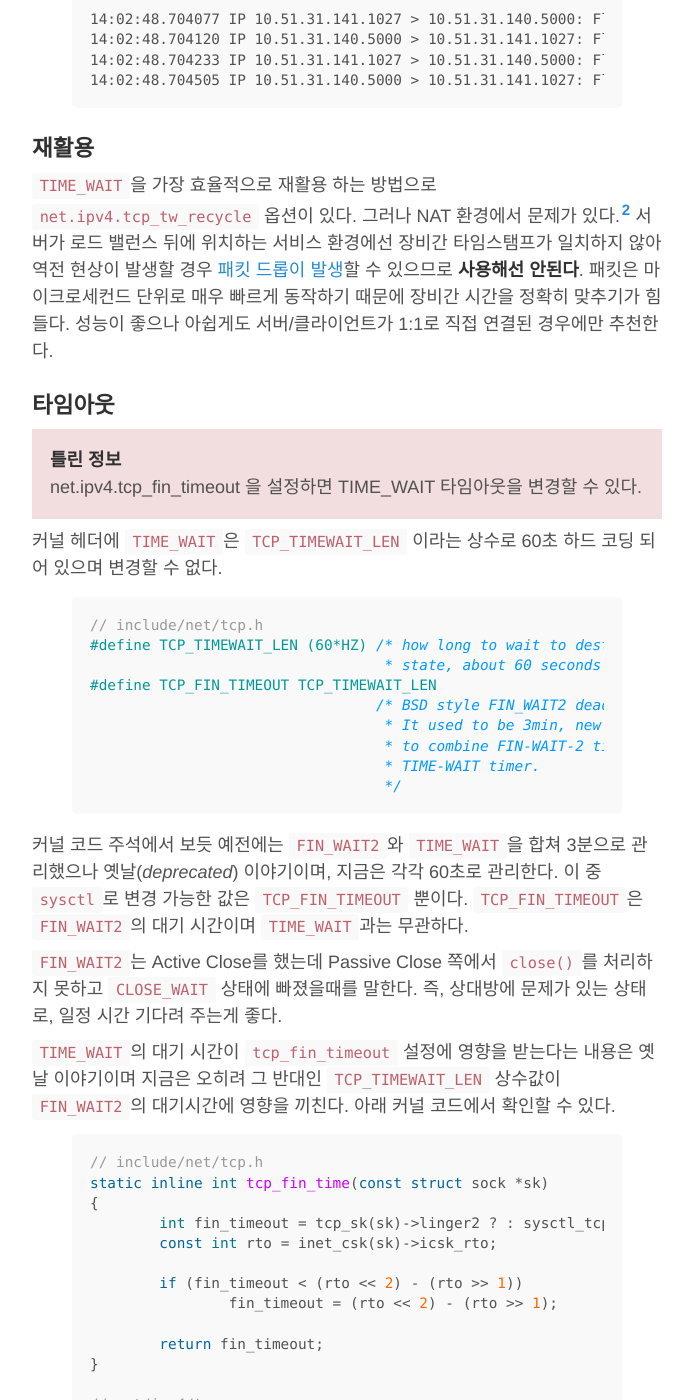
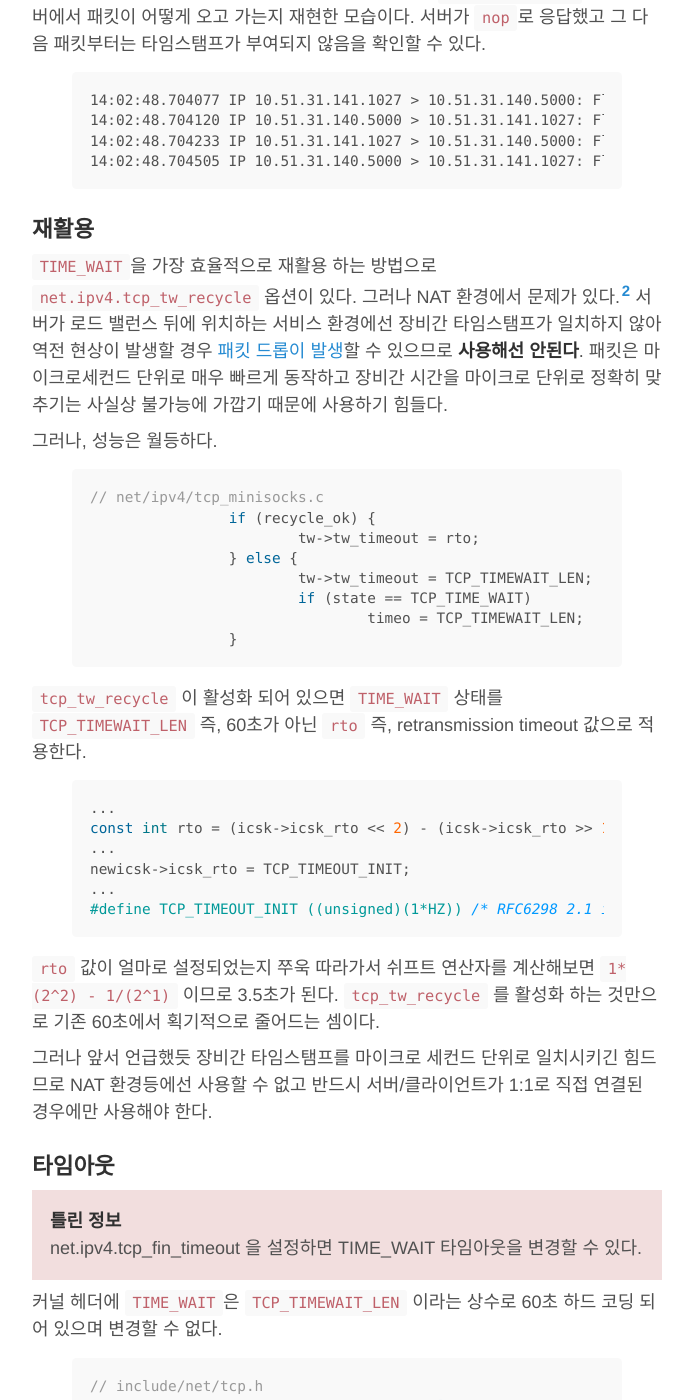
Before and after one commit to Umaigenomu/likejazz.github.io, a Jekyll site: the page built from _posts/2015-06-14-time-wait.md, in a window 1280 px wide and 1400 px high, scrolled down 19389 px. Shown: the whole window, without its empty margins (293-986 px from the left). Built offline with Jekyll 4.4.1, drawn with Linux system fonts in a browser that asks for light colours; some of the changed text lies outside the part shown.

Commit message:
Publishing

```diff
--- a/_posts/2015-06-14-time-wait.md
+++ b/_posts/2015-06-14-time-wait.md
@@ -296,8 +296,8 @@ SO_REUSEADDR 와 tcp_tw_reuse 는 동일하게 적용되는 옵션이다.
 {% endhighlight %}
 커널 코드에서 `SO_REUSEADDR`은 socket 구조체 sk_reuse를 1로 설정하므로 `tcp_tw_reuse`를 설정하는 것과 동일한 역할을 한다. 그러나 여기에는 결정적인 차이가 있는데, 전자는 커널(서버)의 역할이고 후자는 glibc(클라이언트)의 역할로 서로 다르다는 점이다.
 
-- `SO_REUSEADDR`: **서버 소켓에 적용되는 옵션**
-- `tcp_tw_reuse`: **클라이언트 소켓에 적용되는 옵션**
+- `SO_REUSEADDR`: **서버 소켓**에 적용되는 옵션
+- `tcp_tw_reuse`: **클라이언트 소켓**에 적용되는 옵션
 
 클라이언트 소켓에 `SO_REUSEADDR`을 부여한다고 `TIME_WAIT`을 재사용할 수 있는게 아니다. `tcp_tw_reuse` 커널 설정이 필요하다.
 
@@ -394,27 +394,27 @@ $ ss -ant | awk '{print $1}' | grep -v '[a-z]' | sort | uniq -c
 만일 많은 사람들이 오해하고 있는 것 처럼, 서버가 로컬 포트를 사용하고 로컬 포트는 단 하나의 소켓에만 바인딩된다고 가정한다면,
 
 1. 지금 처럼 9만개 가까운 `TIME_WAIT`을 만들어 낼 수 없다. 로컬 포트는 (2^16)-1 = 65,535개가 최대다.
-1. OS 몰래 비밀 포트를 여는 방법이 존재하는게 아니라면 `tcpdump`에 보이지 않을리 없다. 서버는 최초 바인딩된 포트만 사용해서 패킷을 주고 받는다.
+1. OS 몰래 비밀 포트를 여는 백도어가 존재하는게 아니라면 `tcpdump`에 보이지 않을리 없다. 최초 바인딩된 포트만 사용해 패킷을 주고 받는걸 확인할 수 있다.
 
 서버가 할당하는 것은 포트가 아닌 **소켓**이며 서버의 포트는 최초 `bind()`시 하나만 사용한다. 로컬 포트를 할당하는 것은 클라이언트이며, 클라이언트가 `connect()`시 로컬 포트를 임의로(ephemeral port) 바인딩하면서 서버의 소켓과 연결된다.
 
 소켓은 *\<protocol\>, \<src addr\>, \<src port\>, \<dest addr\>, \<dest port\>* 이 5개 값이 유니크하게 구성된다. 따라서 서버 포트가 추가되거나 클라이언트의 IP가 추가될 경우 그 만큼의 새로운 쌍을 생성할 수 있어 `TIME_WAIT`가 많이 남아 있어도 별 문제가 없다.
 
-소켓의 수는 설정된 리눅스 파일 디스크립터만큼 생성할 수 있다.
+소켓의 수는 설정된 리눅스 파일 디스크립터만큼 생성할 수 있다. 아래 설정으로 서버가 이론적으로는 26만개가 넘는 클라이언트도 받을 수 있다는 얘기다.
 
 {% highlight text %}
 $ sysctl fs.file-max
 fs.file-max = 262144
 {% endhighlight %}
 
-서버가 또 다른 서버에 클라이언트로 접속하지만 않는다면 자신의 로컬 포트는 사용할 일이 없으며, 리눅스의 로컬 포트 범위는 3만개 정도로 설정되어 있다.
+서버가 또 다른 서버에 클라이언트로 접속하지만 않는다면 자신의 로컬 포트는 사용할 일이 없으며, 리눅스의 로컬 포트 범위는 3만개 정도로 설정되어 있다. 마찬가지로 이론적으로는 3만개의 서버에 동시 접속이 가능하다.
 
 {% highlight text %}
 $ sysctl net.ipv4.ip_local_port_range
 net.ipv4.ip_local_port_range = 32768  61000
 {% endhighlight %}
 
-만일 서버 투 서버로 1:1 대용량 접속이 발생할 경우 클라이언트의 최대 요청 수는 500 RPS 까지 가능하다는 얘기다. 이 수치를 넘어서지 않는다면 아무런 커널 설정도 변경할 필요가 없다.
+만일 서버 투 서버로 1:1 대용량 접속이 발생할 경우 한 대의 클라이언트에서 가능한 최대 요청 수는 500 RPS(Requests Per Second) 정도다. 500 * 60 (TIME_WAIT 시간) = 3만개 이기 때문이다. 이 수치를 넘어서지 않는다면 아무런 커널 설정도 변경할 필요가 없으며, 부하 테스트 등 특수한 용도여야 이 수치를 넘어설 수 있을 것이다.
 
 ### 재사용
 
@@ -627,7 +627,32 @@ net.ipv4.tcp_tw_reuse = 1
 
 ### 재활용
 
-`TIME_WAIT`을 가장 효율적으로 재활용 하는 방법으로 `net.ipv4.tcp_tw_recycle` 옵션이 있다. 그러나 NAT 환경에서 문제가 있다.[^fn-2] 서버가 로드 밸런스 뒤에 위치하는 서비스 환경에선 장비간 타임스탬프가 일치하지 않아 역전 현상이 발생할 경우 [패킷 드롭이 발생](http://tagnee.tistory.com/22)할 수 있으므로 **사용해선 안된다**. 패킷은 마이크로세컨드 단위로 매우 빠르게 동작하기 때문에 장비간 시간을 정확히 맞추기가 힘들다. 성능이 좋으나 아쉽게도 서버/클라이언트가 1:1로 직접 연결된 경우에만 추천한다.
+`TIME_WAIT`을 가장 효율적으로 재활용 하는 방법으로 `net.ipv4.tcp_tw_recycle` 옵션이 있다. 그러나 NAT 환경에서 문제가 있다.[^fn-2] 서버가 로드 밸런스 뒤에 위치하는 서비스 환경에선 장비간 타임스탬프가 일치하지 않아 역전 현상이 발생할 경우 [패킷 드롭이 발생](http://tagnee.tistory.com/22)할 수 있으므로 **사용해선 안된다**. 패킷은 마이크로세컨드 단위로 매우 빠르게 동작하고 장비간 시간을 마이크로 단위로 정확히 맞추기는 사실상 불가능에 가깝기 때문에 사용하기 힘들다.
+
+그러나, 성능은 월등하다.
+{% highlight c %}
+// net/ipv4/tcp_minisocks.c
+                if (recycle_ok) {
+                        tw->tw_timeout = rto;
+                } else {
+                        tw->tw_timeout = TCP_TIMEWAIT_LEN;
+                        if (state == TCP_TIME_WAIT)
+                                timeo = TCP_TIMEWAIT_LEN;
+                }
+{% endhighlight %}
+`tcp_tw_recycle` 이 활성화 되어 있으면 `TIME_WAIT` 상태를 `TCP_TIMEWAIT_LEN` 즉, 60초가 아닌 `rto` 즉, retransmission timeout 값으로 적용한다.
+
+{% highlight c %}
+...
+const int rto = (icsk->icsk_rto << 2) - (icsk->icsk_rto >> 1);
+...
+newicsk->icsk_rto = TCP_TIMEOUT_INIT;
+...
+#define TCP_TIMEOUT_INIT ((unsigned)(1*HZ)) /* RFC6298 2.1 initial RTO value  */
+{% endhighlight %}
+`rto` 값이 얼마로 설정되었는지 쭈욱 따라가서 쉬프트 연산자를 계산해보면 `1*(2^2) - 1/(2^1)` 이므로 3.5초가 된다. `tcp_tw_recycle` 를 활성화 하는 것만으로 기존 60초에서 획기적으로 줄어드는 셈이다.
+
+그러나 앞서 언급했듯 장비간 타임스탬프를 마이크로 세컨드 단위로 일치시키긴 힘드므로 NAT 환경등에선 사용할 수 없고 반드시 서버/클라이언트가 1:1로 직접 연결된 경우에만 사용해야 한다.
 
 ### 타임아웃
 
@@ -800,6 +825,8 @@ struct  linger {
 
 양쪽 모두 바로 연결이 끊어지며, 양쪽 모두 `TIME_WAIT` 상태가 남지 않는다는 점에서 가장 빠르고 깔끔해 유용해보이지만 문제는 비정상 종료라는 점이다. `RST`는 더 이상 연락하지 말자는 일방적인 이별 통보로, 또다른 side effects를 야기할 수 있다. 또한 양쪽 모두에 `TIME_WAIT`을 남기지 않기 때문에 패킷의 오동작을 막아줄 장치가 없다.
 
+어떠한 `TIME_WAIT`도 남아 있지 않아야 할 특수한 목적이 아니라면, 일반적으로는 링거 옵션을 사용하지 않아야 하고 `RST` 비정상 종료 패킷을 보내는 일이 없어야 한다.
+
 ## 정리
 
 TCP/IP Illustrated를 쓴 리차드 스티븐스의 또 다른 책 Unix Network Programming에는 이런 구절[^fn-2]이 있다.
```
